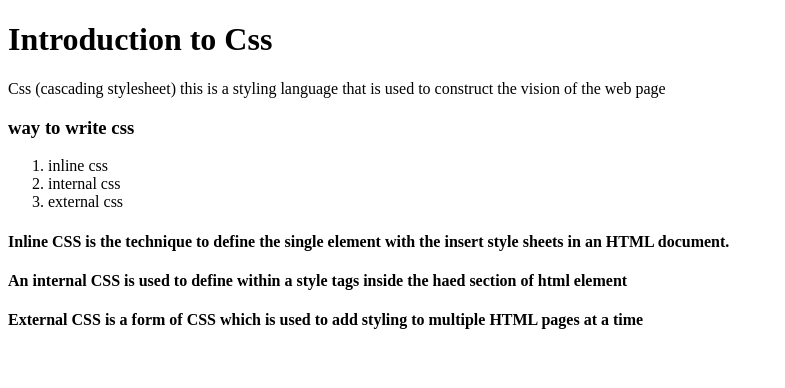
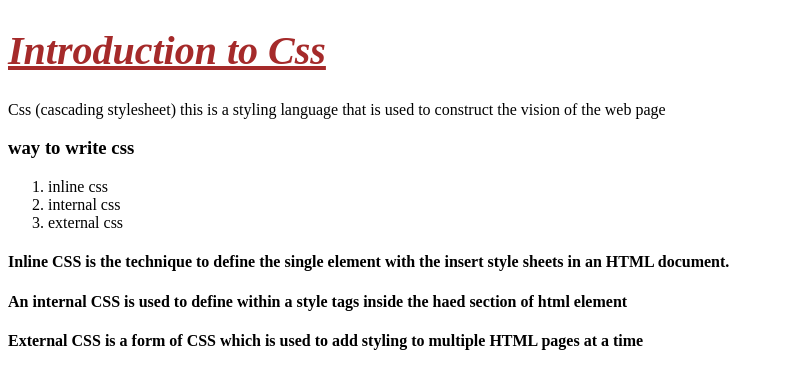
Before and after one commit to OlaRash1/css-, a plain HTML site: page inbox.html in a window 1280 px wide. Shown: the whole page, without its empty margins (0-785 px from the left). Drawn offline with Linux system fonts and the light colour scheme.

Commit message:
css part

```diff
--- a/inbox.html
+++ b/inbox.html
@@ -1,12 +1,16 @@
 <!DOCTYPE html>
 <html lang="en">
 <head>
+    <style>
+
+    </style>
     <meta charset="UTF-8">
+    <link rel="stylesheet" href="https://cdnjs.cloudflare.com/ajax/libs/font-awesome/6.6.0/css/all.min.css" integrity="sha512-Kc323vGBEqzTmouAECnVceyQqyqdsSiqLQISBL29aUW4U/M7pSPA/gEUZQqv1cwx4OnYxTxve5UMg5GT6L4JJg==" crossorigin="anonymous" referrerpolicy="no-referrer" />
     <meta name="viewport" content="width=device-width, initial-scale=1.0">
     <title>CSS PART 2</title>
 </head>
 <body>
-    <h1>Introduction to Css</h1>
+    <h1 style="font-size: 40px; color: brown; text-decoration: underline; font-style: italic;">Introduction to Css</h1>
     <p>
         Css (cascading stylesheet) this is a styling language that is used to construct the vision of the web page
     </p>
```
